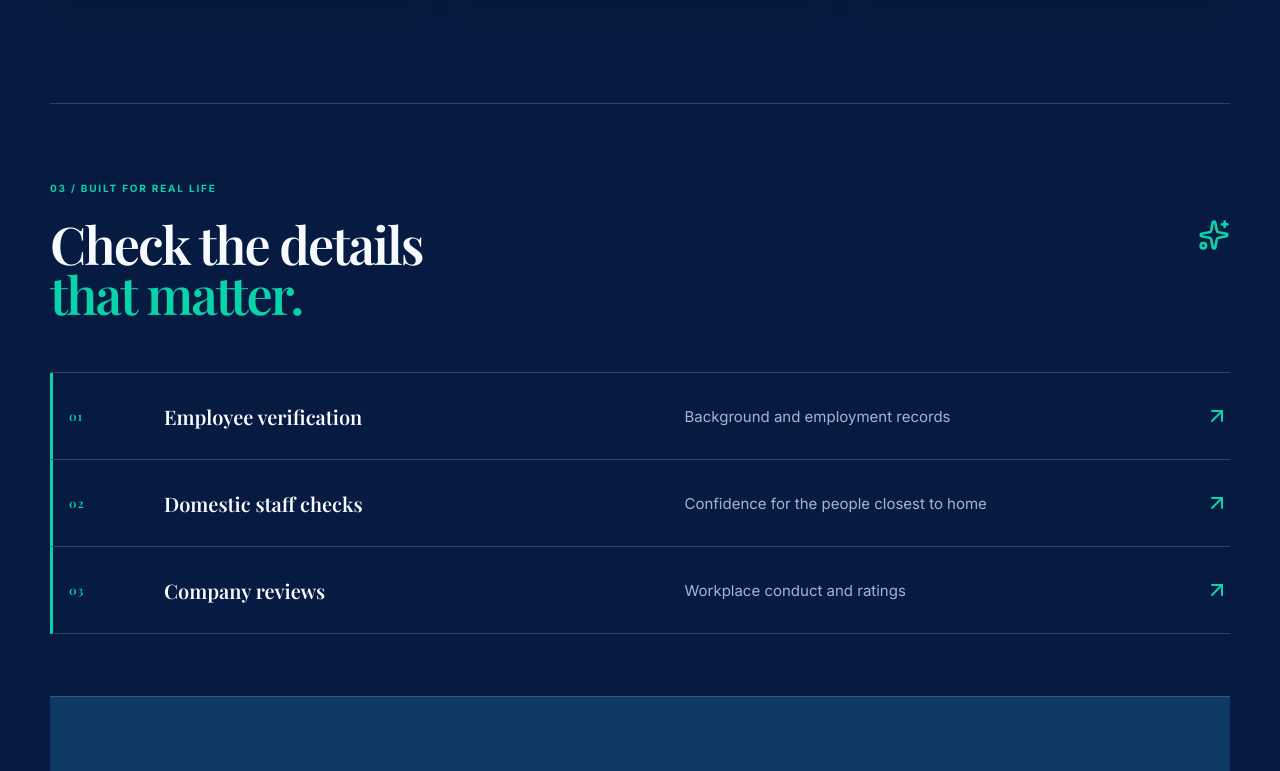
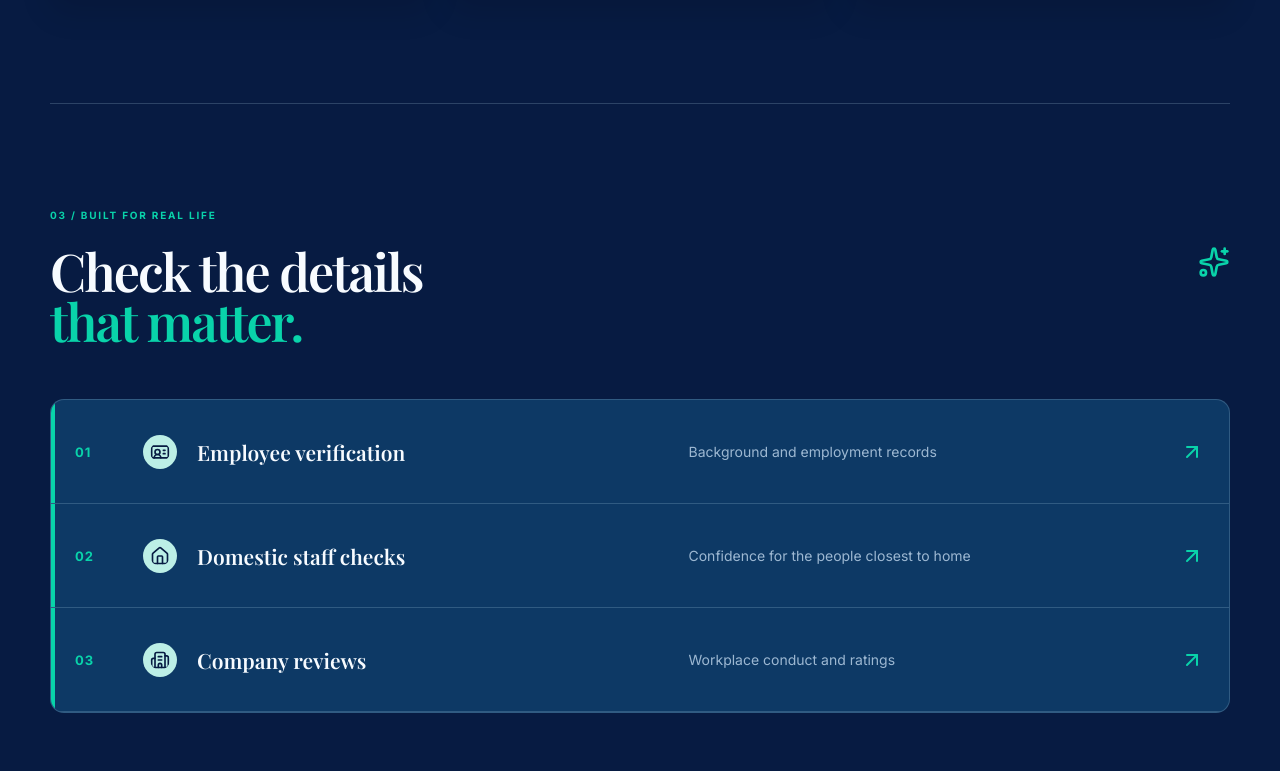
Before and after one commit to mashamshahzad44/Employee-Verifier, a React (Vite) app: page / in a window 1280 px wide. Shown: the part 1709-2480 px from the top of the page. Built offline with nearby package versions, Linux system fonts and the light colour scheme.

Commit message:
Redesign services as identity case files

```diff
--- a/src/App.css
+++ b/src/App.css
@@ -42,6 +42,17 @@ h1, h2, h3, p { margin: 0; }.hero h1 { font: 600 clamp(55px, 7vw, 96px)/.94 'Pla
 @keyframes tag-float { 0%, 100% { translate: 0 0; } 50% { translate: 0 -7px; } }
 @keyframes object-float { 0%, 100% { translate: 0 0; } 50% { translate: 5px -8px; } }
 
+/* Services: file-case entries */
+.services { padding-top: 105px; padding-bottom: 105px; }
+.service-list { border: 1px solid rgba(189,222,244,.2); border-radius: 14px; overflow: hidden; background: #0d3965; }
+.service-list a { grid-template-columns: 48px 34px minmax(190px, 1fr) 1fr 25px; min-height: 104px; padding: 0 24px; border-left: 0; position: relative; }
+.service-list a::before { content: ''; position: absolute; left: 0; top: 0; bottom: 0; width: 4px; background: #09d3aa; }
+.service-list a:hover { padding-left: 30px; background: #124b7b; transform: none; }
+.service-list span { font: 700 13px 'Inter', sans-serif; letter-spacing: 1px; color: #09d3aa; }
+.service-list .service-icon { width: 34px; height: 34px; padding: 7px; color: #071b42; background: #bcefe6; border-radius: 50%; }
+.service-list strong { color: #f7fbff; font: 600 21px 'Playfair Display', serif; }.service-list small { color: #9db8d2; font-size: 14px; line-height: 1.5; }.service-list a > svg:last-child { color: #09d3aa; }
+@media (max-width: 760px) { .services { padding-top: 70px; padding-bottom: 70px; }.service-list a { grid-template-columns: 38px 34px 1fr 20px; gap: 10px; min-height: 94px; padding: 15px 16px; }.service-list strong { font-size: 17px; }.service-list small { grid-column: 3; grid-row: 2; font-size: 12px; }.service-list a:hover { padding-left: 20px; } }
+
 /* Identity-check app theme */
 main { color: #f7fbff; background: #071b42; }
 .nav { border-bottom-color: rgba(189,222,244,.2); }
--- a/src/App.jsx
+++ b/src/App.jsx
@@ -6,12 +6,15 @@ import {
   FileCheck2,
   Fingerprint,
   Gavel,
+  Home,
+  IdCard,
   Mail,
   Menu,
   MessageCircle,
   Search,
   ShieldCheck,
   Sparkles,
+  Building2,
   X,
 } from 'lucide-react'
 import './App.css'
@@ -83,7 +86,7 @@ function App() {
         <div className="step-grid"><article><span>01</span><Fingerprint size={27} /><h3>Start with identity</h3><p>Search a CNIC and establish the facts first.</p></article><article><span>02</span><FileCheck2 size={27} /><h3>Read the full record</h3><p>See work history, ratings, reports and context.</p></article><article><span>03</span><Gavel size={27} /><h3>Act with clarity</h3><p>Get support when the answer needs a human.</p></article></div>
       </section>
 
-      <section className="services shell" id="services"><div className="section-kicker">03 / Built for real life</div><div className="services-head"><h2>Check the details<br /><em>that matter.</em></h2><Sparkles size={32} /></div><div className="service-list"><a href="#search"><span>01</span><strong>Employee verification</strong><small>Background and employment records</small><ArrowUpRight /></a><a href="#search"><span>02</span><strong>Domestic staff checks</strong><small>Confidence for the people closest to home</small><ArrowUpRight /></a><a href="#search"><span>03</span><strong>Company reviews</strong><small>Workplace conduct and ratings</small><ArrowUpRight /></a></div></section>
+      <section className="services shell" id="services"><div className="section-kicker">03 / Built for real life</div><div className="services-head"><h2>Check the details<br /><em>that matter.</em></h2><Sparkles size={32} /></div><div className="service-list"><a href="#search"><span>01</span><IdCard className="service-icon" size={23} /><strong>Employee verification</strong><small>Background and employment records</small><ArrowUpRight /></a><a href="#search"><span>02</span><Home className="service-icon" size={23} /><strong>Domestic staff checks</strong><small>Confidence for the people closest to home</small><ArrowUpRight /></a><a href="#search"><span>03</span><Building2 className="service-icon" size={23} /><strong>Company reviews</strong><small>Workplace conduct and ratings</small><ArrowUpRight /></a></div></section>
 
       <section className="closing shell" id="support"><div><div className="eyebrow"><span className="pulse"></span> Here when the answer matters</div><h2>Good decisions<br /><em>feel different.</em></h2></div><a className="button button-lime" href="mailto:info@employeeverifier.com">Talk to our team <ArrowUpRight size={18} /></a></section>
       <footer className="footer shell">
```
